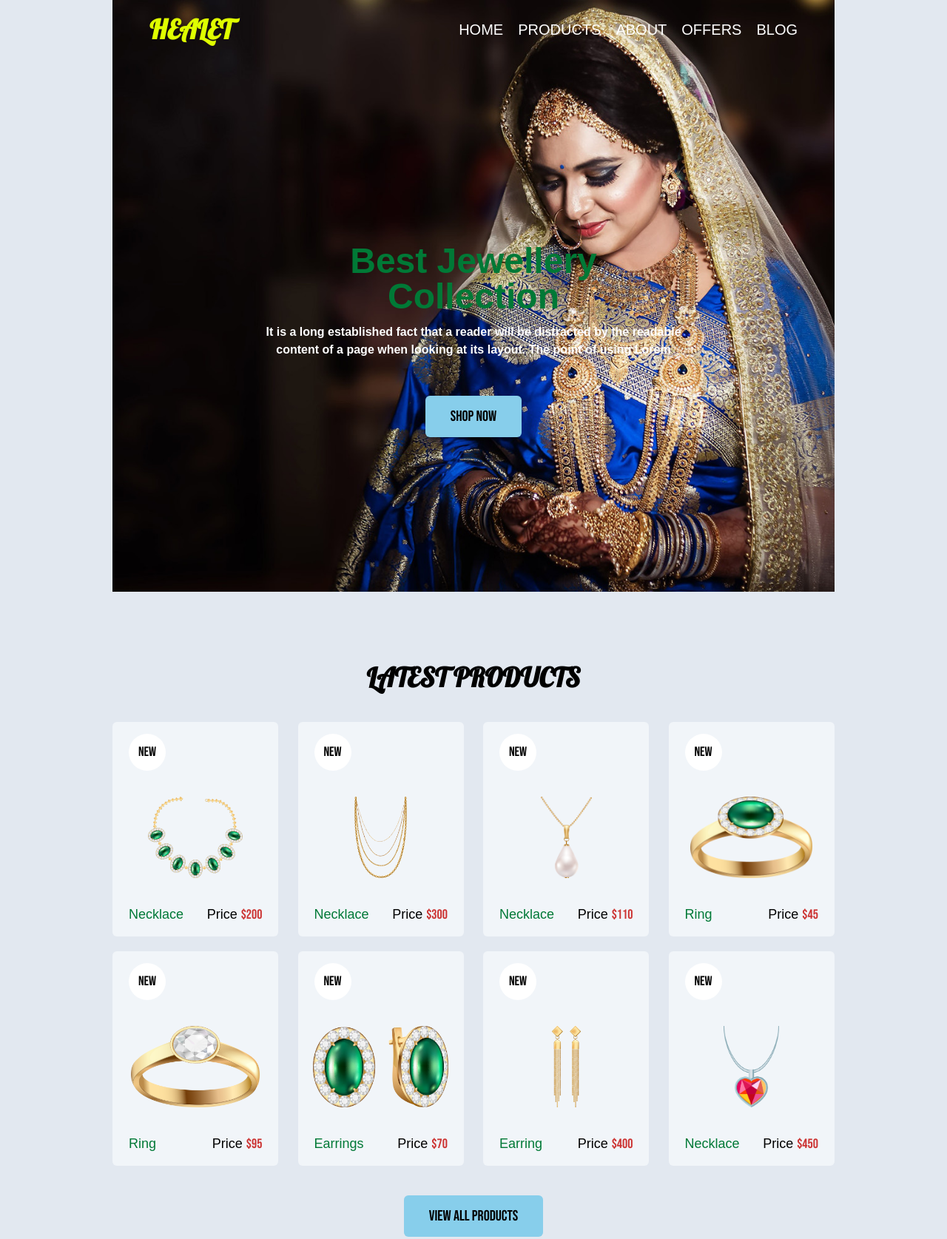
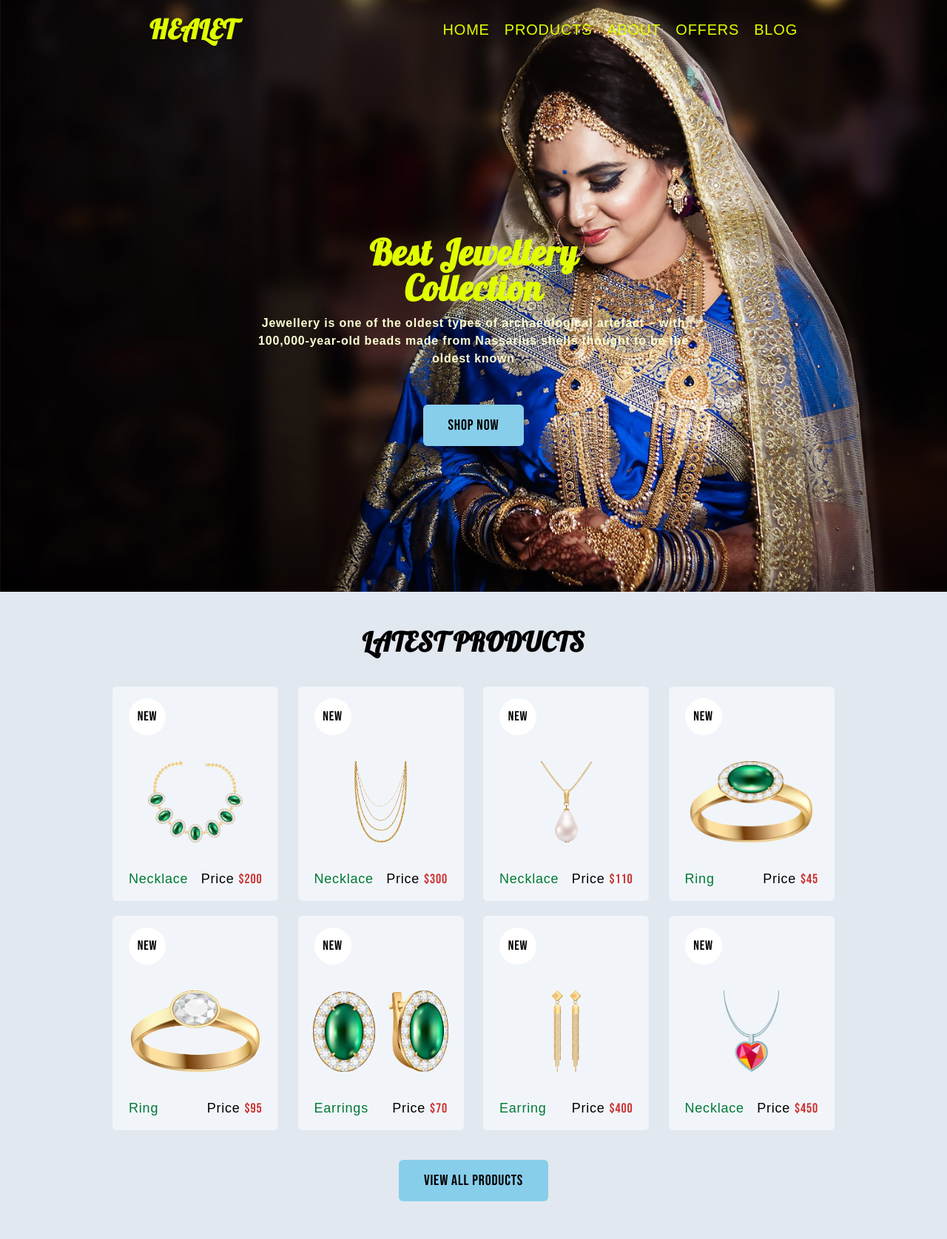
Before and after one commit to tanvirkhan00/Healet-project-by-tailwind, a website: page src/index.html in a window 1280 px wide. Shown: the top 1675 px of the page at 74% size. Drawn offline with Linux system fonts and the light colour scheme; a web font is replaced by a local one.

Commit message:
correction project

```diff
--- a/src/index.html
+++ b/src/index.html
@@ -9,9 +9,8 @@
   <title>Responsive || Healet Website</title>
 </head>
 <body>
- <section class="header_section pt-0" id="home">
+ <section class="header_section pt-0 bg-cover h-[100vh]" style="background-image: url(/images/slider-bg.jpg);" id="home">
     <div class="container">
-        <div class="background-color bg-cover h-[100vh] bg-center" style="background-image: url(/images/slider-bg.jpg);">
         <header class="header flex items-center justify-between px-[50px] pt-[20px]">
             <div class="heading">
                 <h1 class="text-yellowColor font-bold font-fontLobster text-4xl">HEALET</h1>
@@ -26,15 +25,14 @@
                 </ul>
             </div>
             <div class="menuBar-icon md:hidden">
-                    <i class="fa-solid fa-bars text-yellowColor cursor-pointer hover:text-redColor"></i>
+                <i class="fa-solid fa-bars text-yellowColor cursor-pointer hover:text-redColor text-lg"></i>
             </div>
         </header>
-            <div class="content h-full text-white text-center px-[20px] flex flex-col items-center justify-center">
-                <h1 class="font-semibold text-greenColor text-4xl lg:text-5xl font-fontProtest">Best Jewellery <br> Collection</h1>
-                <p class="mt-3 font-semibold lg:w-[600px]">It is a long established fact that a reader will be distracted by the readable content of a page when looking at its layout. The point of using Lorem</p>
+        <div class="content h-[100vh] text-white text-center px-[20px] flex flex-col items-center justify-center">
+            <h1 class="font-semibold text-yellowColor text-4xl lg:text-5xl font-fontLobster">Best Jewellery <br> Collection</h1>
+            <p class="mt-3 font-semibold lg:w-[600px] lg:text-[#FDFFD2]">Jewellery is one of the oldest types of archaeological artefact – with 100,000-year-old beads made from Nassarius shells thought to be the oldest known</p>
             <div class="button mt-[50px]">
                 <a class="btn" href="#">Shop Now</a>
-                </div>
             </div>
         </div>
     </div>
@@ -49,112 +47,112 @@
         </div>
         <div class="products-wrap mt-10 flex flex-col gap-5 mx-auto">
             <div class="row flex flex-wrap gap-5 lg:justify-between">
-                <div class="1st-product content-hover h-[290px] basis-[45%] md:basis-[31%] lg:basis-[23%] bg-slate-100 flex flex-col justify-center">
+                <div class="1st-product content-hover h-[290px] basis-[47%] md:basis-[31%] lg:basis-[23%] bg-slate-100 flex flex-col justify-center">
                     <div class="header h-[50px] w-[50px] bg-white ml-5 justify-center rounded-full flex items-center">
                         <p class=" text-lg font-fontBebas">New</p>
                     </div>
                     <div class="img-box flex justify-center items-center h-[180px] duration-200 ease-linear hover:scale-110">
                         <img class="h-[150px] px-[10px] py-[20px]" src="/images/p1.png" alt="">
                     </div>
-                    <div class="content flex justify-between px-5 font-medium text-lg">
+                    <div class="content flex justify-between items-center px-2 md:px-5 font-medium text-lg">
                         <p class="text-greenColor">Necklace</p>
                         <p>Price
                             <span class="text-redColor font-fontBebas">$200</span>
                         </p>
                     </div>
                 </div>
-                <div class="2nd-product content-hover h-[290px] basis-[45%] md:basis-[31%] lg:basis-[23%] bg-slate-100 flex flex-col justify-center">
+                <div class="2nd-product content-hover h-[290px] basis-[47%] md:basis-[31%] lg:basis-[23%] bg-slate-100 flex flex-col justify-center">
                     <div class="header h-[50px] w-[50px] bg-white ml-5 justify-center rounded-full flex items-center">
                         <p class=" text-lg font-fontBebas">New</p>
                     </div>
                     <div class="img-box flex justify-center items-center h-[180px] duration-200 ease-linear hover:scale-110">
                         <img class="h-[150px] px-[10px] py-[20px]" src="/images/p2.png" alt="">
                     </div>
-                    <div class="content flex justify-between px-5 font-medium text-lg">
+                    <div class="content flex justify-between items-center px-2 md:px-5 font-medium text-lg">
                         <p class="text-greenColor">Necklace</p>
                         <p>Price
                             <span class="text-redColor font-fontBebas">$300</span>
                         </p>
                     </div>
                 </div>
-                <div class="3rd-product content-hover h-[290px] basis-[45%] md:basis-[31%] lg:basis-[23%] bg-slate-100 flex flex-col justify-center">
+                <div class="3rd-product content-hover h-[290px] basis-[47%] md:basis-[31%] lg:basis-[23%] bg-slate-100 flex flex-col justify-center">
                     <div class="header h-[50px] w-[50px] bg-white ml-5 justify-center rounded-full flex items-center">
                         <p class=" text-lg font-fontBebas">New</p>
                     </div>
                     <div class="img-box flex justify-center items-center h-[180px] duration-200 ease-linear hover:scale-110">
                         <img class="h-[150px] px-[10px] py-[20px]" src="/images/p3.png" alt="">
                     </div>
-                    <div class="content flex justify-between px-5 font-medium text-lg">
+                    <div class="content flex justify-between items-center px-2 md:px-5 font-medium text-lg">
                         <p class="text-greenColor">Necklace</p>
                         <p>Price
                             <span class="text-redColor font-fontBebas">$110</span>
                         </p>
                     </div>
                 </div>
-                <div class="4th-product content-hover h-[290px] basis-[45%] md:basis-[31%] lg:basis-[23%] bg-slate-100 flex flex-col justify-center">
+                <div class="4th-product content-hover h-[290px] basis-[47%] md:basis-[31%] lg:basis-[23%] bg-slate-100 flex flex-col justify-center">
                     <div class="header h-[50px] w-[50px] bg-white ml-5 justify-center rounded-full flex items-center">
                         <p class=" text-lg font-fontBebas">New</p>
                     </div>
                     <div class="img-box flex justify-center items-center h-[180px] duration-200 ease-linear hover:scale-110">
                         <img class="h-[150px] px-[10px] py-[20px]" src="/images/p4.png" alt="">
                     </div>
-                    <div class="content flex justify-between px-5 font-medium text-lg">
+                    <div class="content flex justify-between px-2 md:px-5 font-medium text-lg">
                         <p class="text-greenColor">Ring</p>
                         <p>Price
                             <span class="text-redColor font-fontBebas">$45</span>
                         </p>
                     </div>
                 </div>
-                <div class="5th-product content-hover h-[290px] basis-[45%] md:basis-[31%] lg:basis-[23%] bg-slate-100 flex flex-col justify-center">
+                <div class="5th-product content-hover h-[290px] basis-[47%] md:basis-[31%] lg:basis-[23%] bg-slate-100 flex flex-col justify-center">
                     <div class="header h-[50px] w-[50px] bg-white ml-5 justify-center rounded-full flex items-center">
                         <p class=" text-lg font-fontBebas">New</p>
                     </div>
                     <div class="img-box flex justify-center items-center h-[180px] w-full duration-200 ease-linear hover:scale-110">
                         <img class="h-[150px] px-[10px] py-[20px]" src="/images/p5.png" alt="">
                     </div>
-                    <div class="content flex justify-between px-5 font-medium text-lg">
+                    <div class="content flex justify-between px-2 md:px-5 font-medium text-lg">
                         <p class="text-greenColor">Ring</p>
                         <p>Price
                             <span class="text-redColor font-fontBebas">$95</span>
                         </p>
                     </div>
                 </div>
-                <div class="6th-product content-hover h-[290px] basis-[45%] md:basis-[31%] lg:basis-[23%] bg-slate-100 flex flex-col justify-center">
+                <div class="6th-product content-hover h-[290px] basis-[47%] md:basis-[31%] lg:basis-[23%] bg-slate-100 flex flex-col justify-center">
                     <div class="header h-[50px] w-[50px] bg-white ml-5 justify-center rounded-full flex items-center">
                         <p class=" text-lg font-fontBebas">New</p>
                     </div>
                     <div class="img-box flex justify-center items-center h-[180px]  w-full duration-200 ease-linear hover:scale-110">
                         <img class="h-[150px] px-[10px] py-[20px]" src="/images/p6.png" alt="">
                     </div>
-                    <div class="content flex justify-between px-5 font-medium text-lg">
+                    <div class="content flex justify-between px-2 md:px-5 font-medium text-lg">
                         <p class="text-greenColor">Earrings</p>
                         <p>Price
                             <span class="text-redColor font-fontBebas">$70</span>
                         </p>
                     </div>
                 </div>
-                <div class="7th-product content-hover h-[290px] basis-[45%] md:basis-[31%] lg:basis-[23%] bg-slate-100 flex flex-col justify-center">
+                <div class="7th-product content-hover h-[290px] basis-[47%] md:basis-[31%] lg:basis-[23%] bg-slate-100 flex flex-col justify-center">
                     <div class="header h-[50px] w-[50px] bg-white ml-5 justify-center rounded-full flex items-center">
                         <p class=" text-lg font-fontBebas">New</p>
                     </div>
                     <div class="img-box flex justify-center items-center h-[180px] duration-200 ease-linear hover:scale-110">
                         <img class="h-[150px] px-[10px] py-[20px]" src="/images/p7.png" alt="">
                     </div>
-                    <div class="content flex justify-between px-5 font-medium text-lg">
+                    <div class="content flex justify-between px-2 md:px-5 font-medium text-lg">
                         <p class="text-greenColor">Earring</p>
                         <p>Price
                             <span class="text-redColor font-fontBebas">$400</span>
                         </p>
                     </div>
                 </div>
-                <div class="8th-product content-hover h-[290px] basis-[45%] md:basis-[31%] lg:basis-[23%] bg-slate-100 flex flex-col justify-center">
+                <div class="8th-product content-hover h-[290px] basis-[47%] md:basis-[31%] lg:basis-[23%] bg-slate-100 flex flex-col justify-center">
                     <div class="header h-[50px] w-[50px] bg-white ml-5 justify-center rounded-full flex items-center">
                         <p class=" text-lg font-fontBebas">New</p>
                     </div>
                     <div class="img-box flex justify-center items-center h-[180px] duration-200 ease-linear hover:scale-110">
                         <img class="h-[150px] px-[10px] py-[20px]" src="/images/p8.png" alt="">
                     </div>
-                    <div class="content flex justify-between px-5 font-medium text-lg">
+                    <div class="content flex justify-between px-2 md:px-5 font-medium text-lg">
                         <p class="text-greenColor">Necklace</p>
                         <p>Price
                             <span class="text-redColor font-fontBebas">$450</span>
@@ -183,10 +181,7 @@
                 <div class="heading">
                     <h1 class="text-4xl font-bold font-fontLobster">ABOUT US</h1>
                 </div>
-                <p class="text-lg">Lorem ipsum dolor sit amet consectetur adipisicing elit. Corrupti dolorem eum consequuntur ipsam repellat dolor soluta aliquid laborum, eius odit consectetur vel quasi in quidem, eveniet ab est corporis tempore.</p>
-                <div class="button md:mt-[10px]">
-                    <a class="btn font-medium " href="#">Read More</a>
-                </div>
+                <p class="text-lg">Ornamental pieces (such as rings, necklaces, earrings, and bracelets) that are made of materials which may or may not be precious (such as gold, silver, glass, and plastic), are often set with genuine or imitation gems, and are worn for personal adornment. a collection of valuable jewelry. a jewelry store.</p>
             </div>
         </div>
     </div>
@@ -198,7 +193,7 @@
     <div class="container flex flex-col md:flex-row gap-[10px] md:h-[500px]">
         <div class="offer-left md:basis-[50%]  bg-cover bg-center content-hover" style="background-image: url(/images/o1.jpg);">
             <div class="content text-white p-[25px]">
-                <h1 class="text-4xl font-bold font-fontProtest">Upto 15% Off</h1>
+                <h1 class="text-4xl font-bold font-fontBebas">Upto 15% Off</h1>
                 <div class="button mt-2">
                     <a class="btn font-medium " href="#">Shop Now</a>
                 </div>
@@ -207,7 +202,7 @@
         <div class="offer-right md:basis-[50%] flex flex-col gap-[10px]" >
             <div class="1st-offer md:h-[245px] bg-cover bg-center content-hover" style="background-image: url(/images/o2.jpg);">
                 <div class="content text-white flex flex-col justify-end h-full items-end top-0 left-0 p-[25px]">
-                    <h1 class="text-3xl font-bold font-fontProtest">Upto 10% Off</h1>
+                    <h1 class="text-3xl font-bold font-fontBebas">Upto 10% Off</h1>
                     <div class="button mt-2">
                         <a class="btn font-medium" href="#">Shop Now</a>
                     </div>
@@ -215,7 +210,7 @@
             </div>
             <div class="2nd-offer md:h-[245px] bg-cover bg-center content-hover" style="background-image: url(/images/o3.jpg);">
                 <div class="content text-white flex flex-col h-full justify-end p-[25px]">
-                    <h1 class="text-3xl font-bold font-fontProtest">Upto 20% Off</h1>
+                    <h1 class="text-3xl font-bold font-fontBebas">Upto 20% Off</h1>
                     <div class="button mt-2">
                         <a class="btn font-medium " href="#">Shop Now</a>
                     </div>
@@ -245,9 +240,6 @@
                     <div class="detail-box flex flex-col gap-5 px-5">
                         <p class="font-bold text-2xl font-fontBebas">Molestiae ad reiciendis dignissimos</p>
                         <p class="text-lg">alteration in some form, by injected humour, or randomised words which don't look even slightly believable.</p>
-                        <div class="button">
-                            <a class="btn"  href="#">Read More</a>
-                        </div>
                     </div>
                 </div>
             </div>
@@ -262,9 +254,6 @@
                     <div class="detail-box flex flex-col gap-5 px-5">
                         <p class="font-bold text-2xl font-fontBebas">Molestiae ad reiciendis dignissimos</p>
                         <p class="mt-1 text-lg">alteration in some form, by injected humour, or randomised words which don't look even slightly believable.</p>
-                        <div class="button">
-                            <a class="btn" href="#">Read More</a>
-                        </div>
                     </div>
                 </div>
             </div>
@@ -274,18 +263,18 @@
 
  <!-- End Blog Section -->
 
- <section class="client_section">
+ <section class="client_section bg-black mt-12">
     <div class="container">
         <div class="heading text-center">
-            <h1 class="font-bold text-4xl font-fontLobster">TESTIMONIAL</h1>
+            <h1 class="font-bold text-whiteColor text-4xl font-fontLobster">TESTIMONIAL</h1>
         </div>
-        <div class="box content-hover bg-black mt-5 rounded-xl flex flex-col text-center items-center justify-center py-[20px]">
+        <div class="box content-hover mt-5 rounded-xl flex flex-col text-center items-center justify-center py-[20px]">
             <div class="img-box w-[145px] ">
                 <img class="rounded-full border-4 border-gray-600 ease-linear duration-200 hover:scale-105 hover:border-yellowColor" src="/images/client.jpg" alt="">
             </div>
             <div class="content text-white mt-5">
                 <h1 class="font-bold text-3xl text-yellowColor font-fontBebas">Samantha Jonas</h1>
-                <p class="px-10 font-medium text-sm lg:w-[500px] mt-[10px]">It is a long established fact that a reader will be distracted by the readable cIt is a long established fact that a reader will be distracted by the readable c</p>
+                <p class="px-10 font-medium text-sm lg:w-[500px] mt-[10px]">Jewels are amazing and trendy designs. Very good service overall. It was all quick and easy process starting from ordering items till the delivery.Excellent price, perfect information and a fantastic service.</p>
                 <i class="fa fa-quote-left"></i>
             </div>
         </div>
@@ -294,9 +283,9 @@
 
  <!-- Client Section -->
 
- <section class="footer_section">
+ <section class="footer_section bg-coffeeColor">
     <div class="container">
-        <div class="box content-hover py-[50px] px-[50px] bg-coffeeColor flex flex-col justify-center gap-[40px]">
+        <div class="box content-hover py-[10px] px-[50px] flex flex-col justify-center gap-[40px]">
             <div class="heading flex flex-col md:flex-row gap-[10px]">
                 <div class="email relative flex-1">
                     <input class="w-full  py-[14px] px-4 text-lg" type="email" placeholder="Enter Your Email">
@@ -338,12 +327,12 @@
                         </div>
                     </div>
                 </div>
-                <div class="about md:basis-[25%]">
+                <div class="about md:basis-[20%]">
                     <div class="heading">
                         <h1 class="text-2xl text-blackColor  font-fontBebas">About Us</h1>
                     </div>
                     <div class="content font-medium text-white text-sm mt-3">
-                      <p>when looking at its layout. The point of using Lorem Ipsum is that it has a more-or-less normal distribution of letters, as opposed to</p>
+                      <p>Ornamental pieces (such as rings, necklaces, earrings, and bracelets) that are made of materials which may or may not be precious</p>
                     </div>
                 </div>
                 <div class="contact md:basis-[25%]">
@@ -372,7 +361,7 @@
             </div>
         </div>
     </div>
-    <div class="copyright mt-8 text-center text-sm text-darkColorLight">
+    <div class="copyright mt-2 text-center text-sm text-grayColor">
         <p>© 2024 All Rights Reserved By Free Html Templates</p>
     </div>
  </section>
--- a/src/input.css
+++ b/src/input.css
@@ -9,10 +9,10 @@
 
 @layer base{
     section{
-        @apply pt-12 pb-4 md:pt-20 ;
+        @apply pt-12 pb-4;
     }
     body {
-        @apply font-fontSuse bg-slate-200;
+        @apply font-fontSuse bg-slate-200 tracking-wider;
     }
 }
 
@@ -24,6 +24,6 @@
         @apply border-2 border-transparent rounded-md cursor-pointer ease-linear duration-200 hover:border-limeColor
     }
     .link-hover{
-        @apply border-b-4 border-transparent ease-linear duration-200 hover:border-yellowColor hover:text-brownColor
+        @apply border-b-4 text-yellowColor border-transparent ease-linear duration-200 hover:border-yellowColor hover:text-whiteColor
     }
 }
```
Also changed, not shown: src/output.css. Lines whose indentation alone changed are shown as unchanged.
